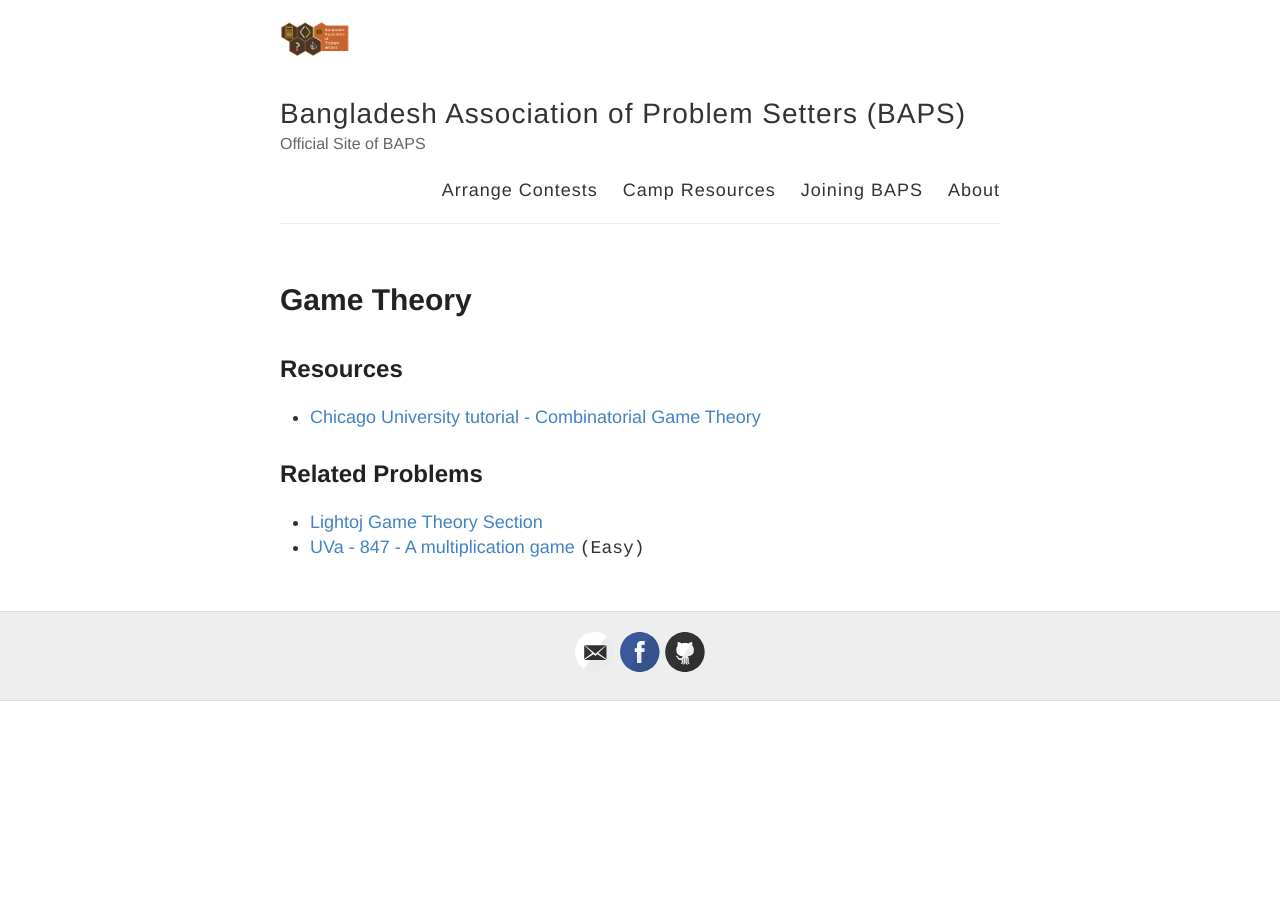
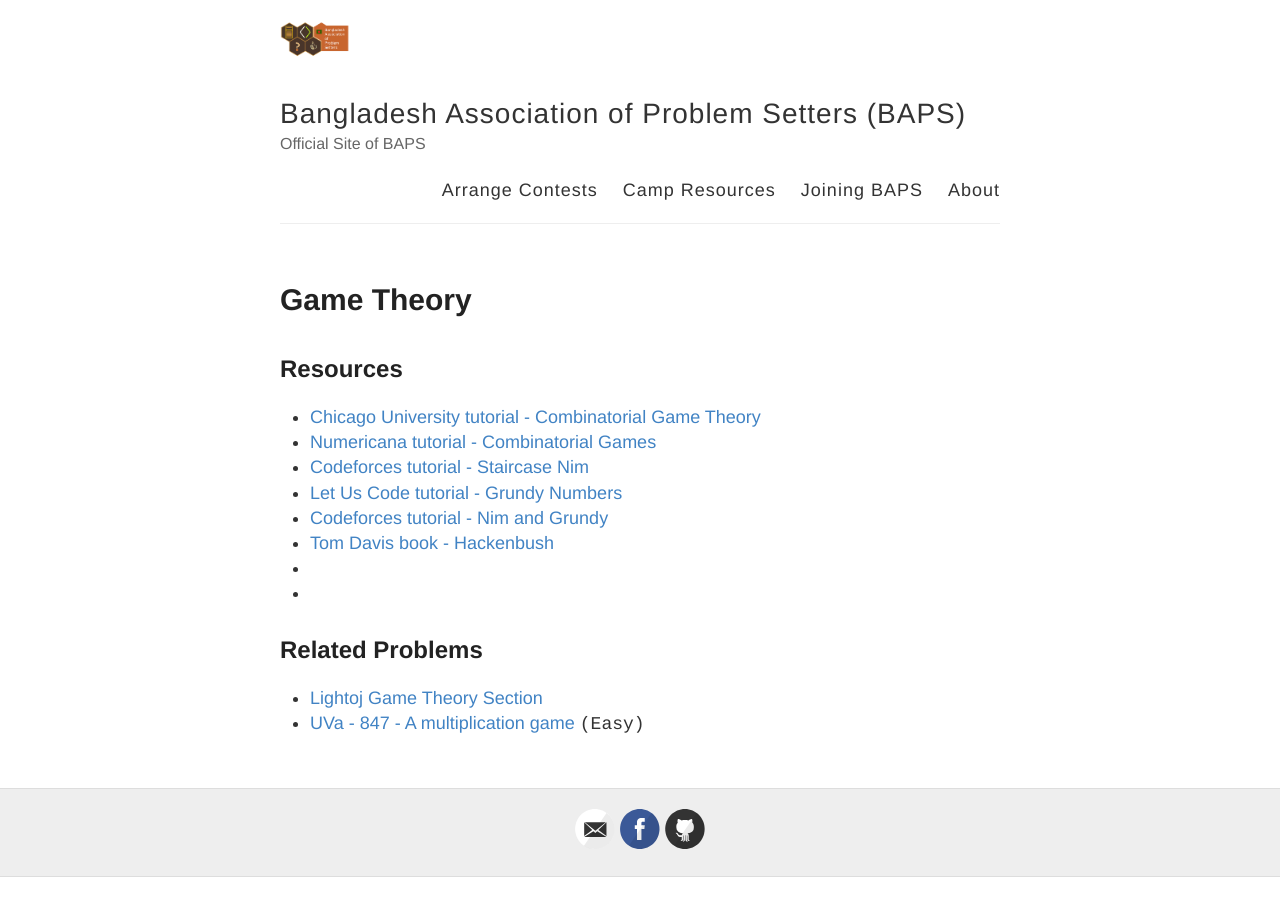
Before and after one commit to baps-bgd/baps-bgd.github.io, a Jekyll site: the page built from _posts/2020-10-18-game-theory.md, in a window 1280 px wide. Built offline with Jekyll 4.4.1, drawn with Linux system fonts in a browser that asks for light colours.

Commit message:
Update 2020-10-18-game-theory.md

```diff
--- a/_posts/2020-10-18-game-theory.md
+++ b/_posts/2020-10-18-game-theory.md
@@ -7,6 +7,13 @@ published: true
 ## Resources
 
 - [Chicago University tutorial - Combinatorial Game Theory](http://math.uchicago.edu/~ac/cgt.pdf){:target="\_blank"}
+- [Numericana tutorial - Combinatorial Games](http://www.numericana.com/answer/games.htm){:target="\_blank"}
+- [Codeforces tutorial - Staircase Nim](https://codeforces.com/blog/entry/44651){:target="\_blank"}
+- [Let Us Code tutorial - Grundy Numbers](http://letuskode.blogspot.com/2014/08/grundy-numbers.html){:target="\_blank"}
+- [Codeforces tutorial - Nim and Grundy](https://codeforces.com/blog/entry/66040){:target="\_blank"}
+- [Tom Davis book - Hackenbush](http://www.geometer.org/mathcircles/hackenbush.pdf){:target="\_blank"}
+- [](){:target="\_blank"}
+- [](){:target="\_blank"}
 
 ## Related Problems
 
```
